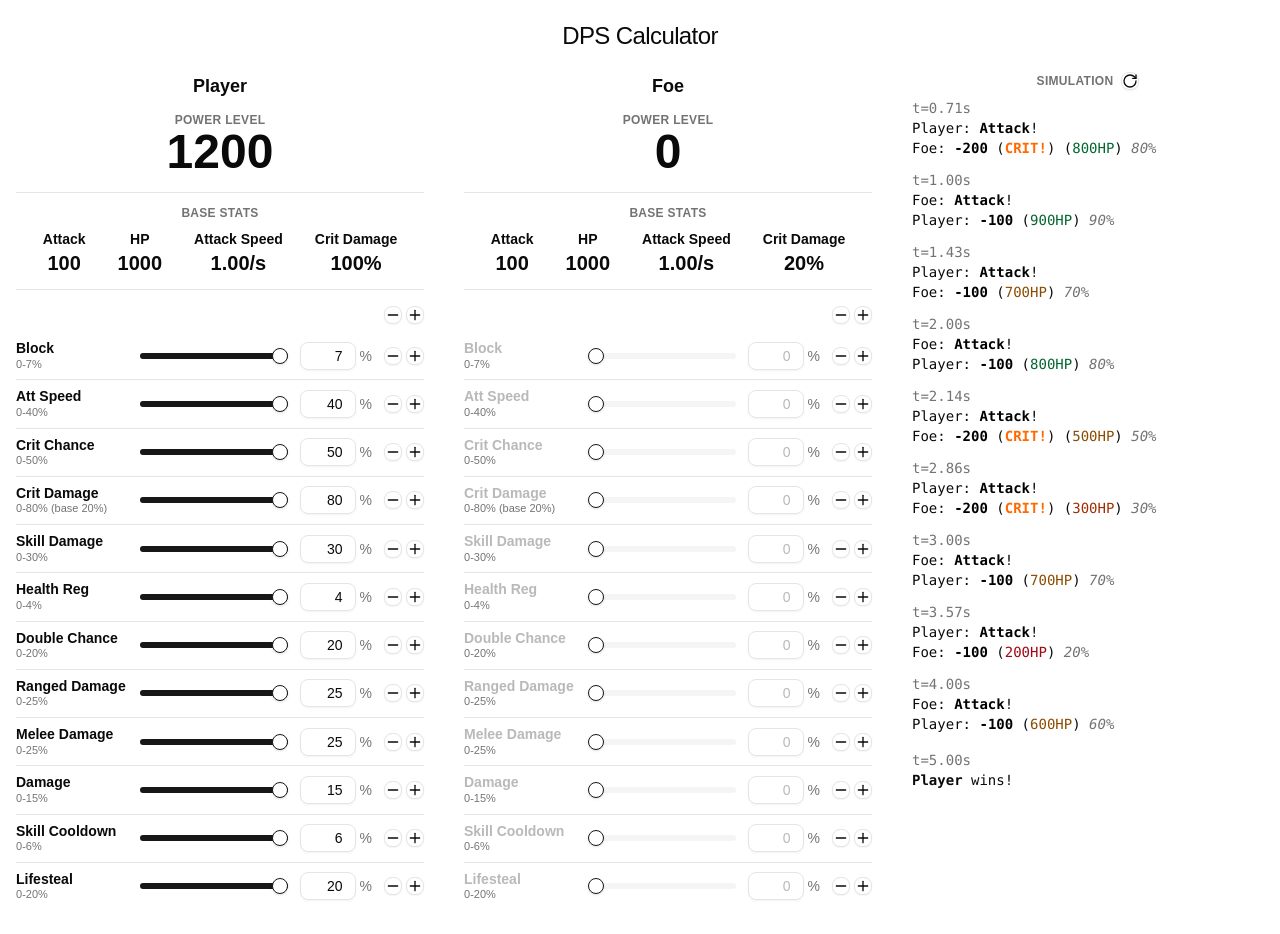
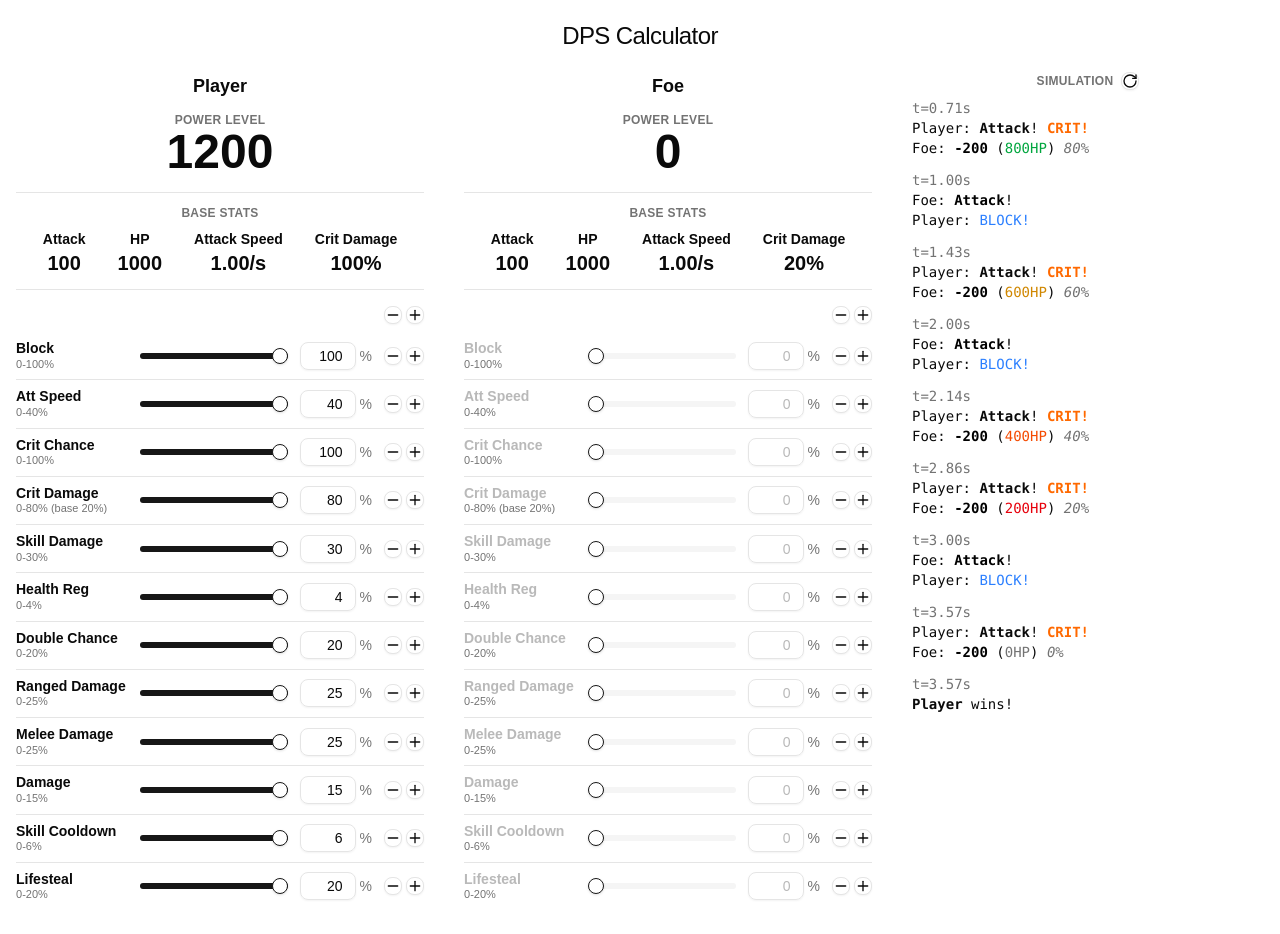
Before and after one commit to biyul/calculator-for-forge-master, a React (Vite) app: page / in a window 1280 px wide. Both pictures are taken after a click on the button 415 px from the left and 315 px from the top of the page. Built offline with nearby package versions, Linux system fonts and the light colour scheme.

Commit message:
Implement Block Chance. Colours are bright again in light mode.

```diff
--- a/src/App.tsx
+++ b/src/App.tsx
@@ -24,6 +24,7 @@ function App() {
           hp: getBaseStat('hp'),
           critChance: player.stats.critChance,
           critDamageMultiplier: getStatBase('critDamage') + player.stats.critDamage,
+          blockChance: player.stats.block,
         },
         {
           label: 'Foe',
@@ -33,15 +34,18 @@ function App() {
           hp: getBaseStat('hp'),
           critChance: foe.stats.critChance,
           critDamageMultiplier: getStatBase('critDamage') + foe.stats.critDamage,
+          blockChance: foe.stats.block,
         },
       ]),
     [
       player.stats.attackSpeed,
       player.stats.critChance,
       player.stats.critDamage,
+      player.stats.block,
       foe.stats.attackSpeed,
       foe.stats.critChance,
       foe.stats.critDamage,
+      foe.stats.block,
       rerunCount,
     ],
   )
@@ -55,7 +59,7 @@ function App() {
         DPS Calculator
       </h1>
 
-      <div className="mx-auto flex max-w-[1500px] flex-col items-center gap-10 lg:flex-row lg:items-start lg:justify-center">
+      <div className="mx-auto flex max-w-375 flex-col items-center gap-10 lg:flex-row lg:items-start lg:justify-center">
         <CombatantPanel
           title="Player"
           stats={player.stats}
@@ -72,7 +76,7 @@ function App() {
           onSetAll={foe.setAllStats}
         />
 
-        <div className="w-full max-w-md shrink-0 lg:w-[22rem]">
+        <div className="w-full max-w-md shrink-0 lg:w-88">
           <div className="mb-2 flex items-center justify-center gap-2">
             <div className="text-center text-xs font-semibold tracking-wide text-muted-foreground uppercase">
               Simulation
@@ -89,6 +93,31 @@ function App() {
           </div>
           <div className="flex max-h-[80vh] flex-col gap-3 overflow-y-auto font-mono text-sm whitespace-nowrap">
             {attackEvents.map((event, index) => {
+              if (event.isBlocked) {
+                return (
+                  <div key={index} className="flex flex-col">
+                    <span className="text-muted-foreground">t={event.time.toFixed(2)}s</span>
+                    <span>
+                      {event.attackerLabel}
+                      {': '}
+                      <span className="font-bold text-black">Attack</span>
+                      {'!'}
+                      {event.isCrit && (
+                        <>
+                          {' '}
+                          <span className="font-bold text-orange-500">CRIT!</span>
+                        </>
+                      )}
+                    </span>
+                    <span>
+                      {event.targetLabel}
+                      {': '}
+                      <span className="text-blue-500">BLOCK!</span>
+                    </span>
+                  </div>
+                )
+              }
+
               const percent = Math.round((event.targetHpAfter / event.targetMaxHp) * 100)
               return (
                 <div key={index} className="flex flex-col">
@@ -96,20 +125,19 @@ function App() {
                   <span>
                     {event.attackerLabel}
                     {': '}
-                    <span className="font-bold text-black dark:text-neutral-300">Attack</span>
+                    <span className="font-bold dark:text-neutral-300">Attack</span>
                     {'!'}
+                    {event.isCrit && (
+                      <>
+                        {' '}
+                        <span className="font-bold text-orange-500">CRIT!</span>
+                      </>
+                    )}
                   </span>
                   <span>
                     {event.targetLabel}
                     {': '}
-                    <span className="font-bold text-black dark:text-neutral-300">-{event.damage}</span>
-                    {event.isCrit && (
-                      <>
-                        {' ('}
-                        <span className="font-bold text-orange-500">CRIT!</span>
-                        {')'}
-                      </>
-                    )}
+                    <span className="font-bold text-black">-{event.damage}</span>
                     {' ('}
                     <span className={hpColorClass(percent)}>{event.targetHpAfter}HP</span>
                     {') '}
--- a/src/hpColor.ts
+++ b/src/hpColor.ts
@@ -1,7 +1,7 @@
 export function hpColorClass(percent: number): string {
-  if (percent <= 0) return 'text-neutral-700'
-  if (percent < 25) return 'text-red-800 dark:text-red-600'
-  if (percent < 50) return 'text-orange-800 dark:text-orange-600'
-  if (percent < 75) return 'text-yellow-800 dark:text-yellow-600'
-  return 'text-green-800 dark:text-green-600'
+  if (percent <= 0) return 'text-neutral-500 dark:text-neutral-700'
+  if (percent < 25) return 'text-red-600'
+  if (percent < 50) return 'text-orange-600'
+  if (percent < 75) return 'text-yellow-600'
+  return 'text-green-600'
 }
--- a/src/simulator.ts
+++ b/src/simulator.ts
@@ -5,6 +5,7 @@ export interface AttackEvent {
   targetLabel: string
   damage: number
   isCrit: boolean
+  isBlocked: boolean
   targetHpAfter: number
   targetMaxHp: number
 }
@@ -25,6 +26,7 @@ export interface CombatantInput {
   hp: number
   critChance: number
   critDamageMultiplier: number
+  blockChance: number
 }
 
 interface RawAttack {
@@ -33,28 +35,33 @@ interface RawAttack {
   targetLabel: string
   damage: number
   isCrit: boolean
+  isBlocked: boolean
 }
 
 const TIMELINE_DURATION_SEC = 15
 const EPSILON = 1e-9
 
-function buildCombatantAttacks(attacker: CombatantInput, targetLabel: string): RawAttack[] {
+function buildCombatantAttacks(attacker: CombatantInput, target: CombatantInput): RawAttack[] {
   const effectiveAttackSpeed = attacker.baseAttackSpeed * (1 + attacker.attackSpeedPercent / 100)
   const interval = 1 / effectiveAttackSpeed
   const attacks: RawAttack[] = []
 
   for (let t = interval; t <= TIMELINE_DURATION_SEC + EPSILON; t += interval) {
+    const isBlocked = Math.random() * 100 < target.blockChance
     const isCrit = Math.random() * 100 < attacker.critChance
-    const damage = isCrit
-      ? Math.round(attacker.attackDamage * (1 + attacker.critDamageMultiplier / 100))
-      : attacker.attackDamage
+    const damage = isBlocked
+      ? 0
+      : isCrit
+        ? Math.round(attacker.attackDamage * (1 + attacker.critDamageMultiplier / 100))
+        : attacker.attackDamage
 
     attacks.push({
       time: Math.round(t * 100) / 100,
       attackerLabel: attacker.label,
-      targetLabel,
+      targetLabel: target.label,
       damage,
       isCrit,
+      isBlocked,
     })
   }
 
@@ -65,8 +72,8 @@ export function buildTimeline(combatants: [CombatantInput, CombatantInput]): Tim
   const [a, b] = combatants
 
   const attacks = [
-    ...buildCombatantAttacks(a, b.label),
-    ...buildCombatantAttacks(b, a.label),
+    ...buildCombatantAttacks(a, b),
+    ...buildCombatantAttacks(b, a),
   ].sort((x, y) => x.time - y.time)
 
   const maxHp: Record<string, number> = { [a.label]: a.hp, [b.label]: b.hp }
@@ -83,6 +90,7 @@ export function buildTimeline(combatants: [CombatantInput, CombatantInput]): Tim
       targetLabel: attack.targetLabel,
       damage: attack.damage,
       isCrit: attack.isCrit,
+      isBlocked: attack.isBlocked,
       targetHpAfter: currentHp[attack.targetLabel],
       targetMaxHp: maxHp[attack.targetLabel],
     })
--- a/src/stats.ts
+++ b/src/stats.ts
@@ -10,9 +10,9 @@ export interface Stat {
 }
 
 export const STATS: Stat[] = [
-  { key: 'block', label: 'Block', min: 0, max: 7, unit: '%' },
+  { key: 'block', label: 'Block', min: 0, max: 100, unit: '%' },
   { key: 'attackSpeed', label: 'Att Speed', min: 0, max: 40, unit: '%' },
-  { key: 'critChance', label: 'Crit Chance', min: 0, max: 50, unit: '%' },
+  { key: 'critChance', label: 'Crit Chance', min: 0, max: 100, unit: '%' },
   { key: 'critDamage', label: 'Crit Damage', min: 0, max: 80, unit: '%', base: 20 },
   { key: 'skillDamage', label: 'Skill Damage', min: 0, max: 30, unit: '%' },
   { key: 'healthReg', label: 'Health Reg', min: 0, max: 4, unit: '%' },
```
